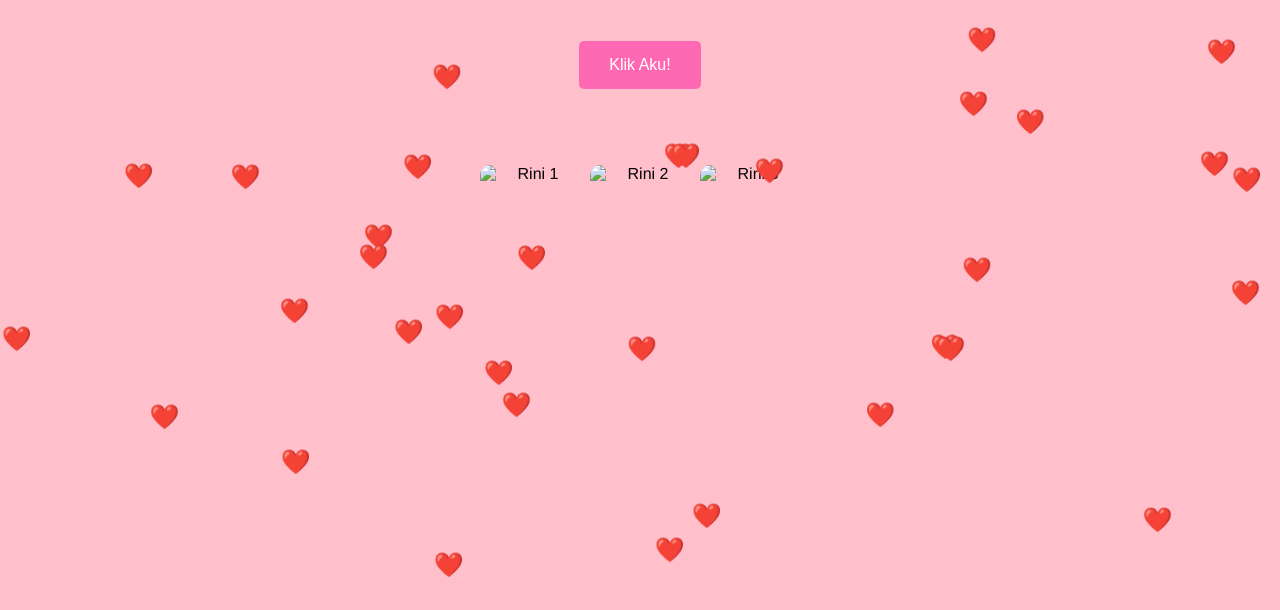
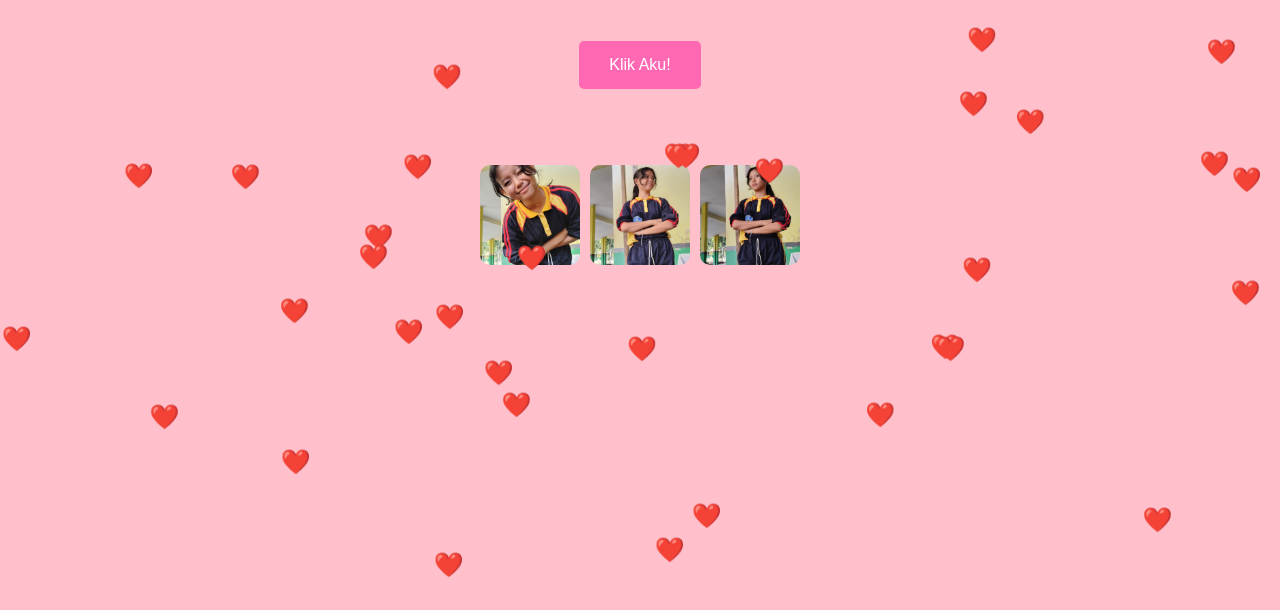
Before and after one commit to Galang-pro/For-rini-two, a plain HTML site: page index.html in a window 1280 px wide. Shown: the part 149-759 px from the top of the page. Drawn offline with Linux system fonts and the light colour scheme.

Commit message:
Update index.html

```diff
--- a/index.html
+++ b/index.html
@@ -89,13 +89,13 @@
     <div id="message" class="message">Will you be mine? </div>
 
     <div class="gallery">
-      <img src="rini 4 1.jpg" alt="Rini 1">
-      <img src="rini 4 2.jpg" alt="Rini 2">
-      <img src="rini 4 3.jpg" alt="Rini 3">
+      <img src="rini/rini 4 1.jpg" alt="Rini 1">
+      <img src="rini/rini 4 2.jpg" alt="Rini 2">
+      <img src="rini/rini 4 3.jpg" alt="Rini 3">
     </div>
   </div>
 
-  <audio id="background-music" src="happyvalentine.mp3"></audio>
+  <audio id="background-music" src="rini/happyvalentine.mp3"></audio>
 
   <script>
     let text = "Kamu adalah orang spesial dalam hidupku! ✨";
```
